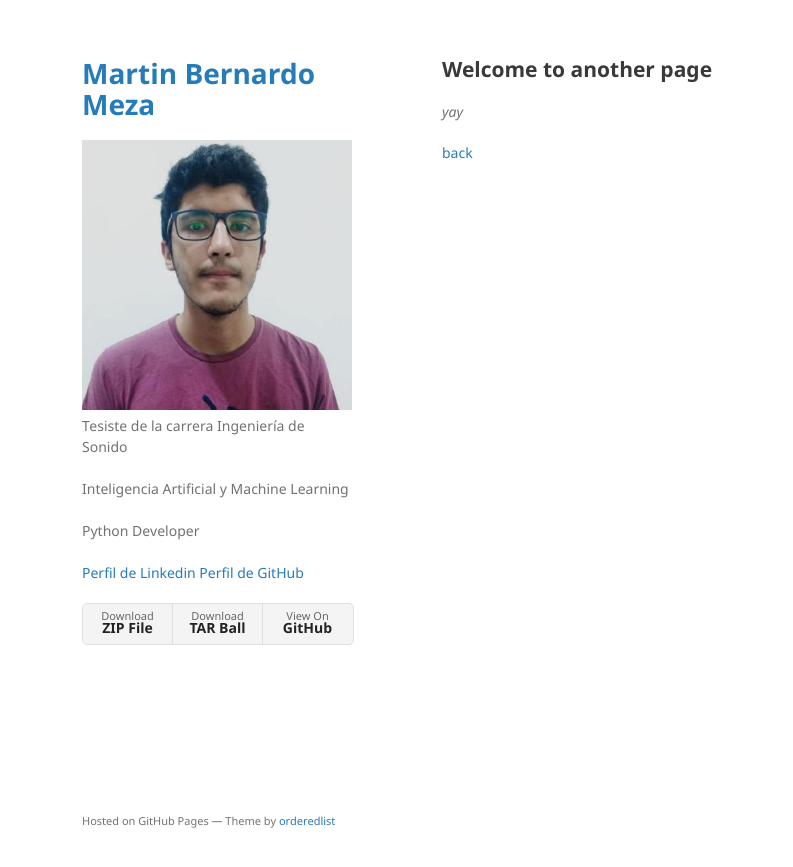
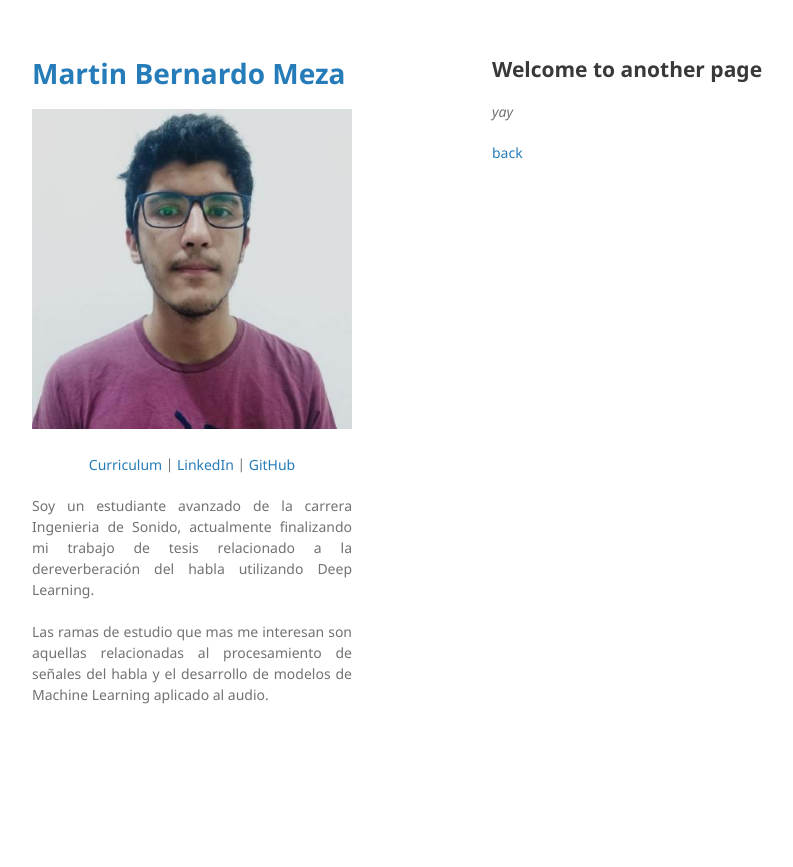
Before and after one commit to martinBmeza/martinBmeza.github.io, a Jekyll site: the page built from another-page.md, in a window 1280 px wide. Shown: the top 867 px of the page, without its empty margins (128-921 px from the left). Built offline with Jekyll 4.4.1, drawn with Linux system fonts in a browser that asks for light colours.

Commit message:
Agregando CV y descripccion corta

```diff
--- a/_config.yml
+++ b/_config.yml
@@ -1,15 +1,18 @@
 title: Martin Bernardo Meza
 logo: /assets/img/logo.png
 description:
-    Tesiste de la carrera Ingeniería de Sonido
+    <p align="center">
+    <a href="pdf/resume.pdf">Curriculum</a> |
+    <a href="https://www.linkedin.com/in/martin-bernardo-meza/">LinkedIn</a> |
+    <a href="https://github.com/martinBmeza">GitHub</a>
+    </p>
+
+    <p align="justify">
+    Soy un estudiante avanzado de la carrera Ingenieria de Sonido, actualmente finalizando mi trabajo de tesis relacionado a la dereverberación del habla utilizando Deep Learning.
     <br><br>
-    Inteligencia Artificial y Machine Learning
-    <br><br>
-    Python Developer
-    <br><br>
-    <a href="https://www.linkedin.com/in/martin-bernardo-meza/">Perfil de Linkedin</a>
-    <a href="https://github.com/martinBmeza">Perfil de GitHub</a>
+    Las ramas de estudio que mas me interesan son aquellas relacionadas al procesamiento de señales del habla y el desarrollo de modelos de Machine Learning aplicado al audio.
+    </p>
 
-show_downloads: true
+show_downloads: false
 google_analytics: G-S0SP1Y5PQB
 theme: jekyll-theme-minimal
--- a/_layouts/default.html
+++ b/_layouts/default.html
@@ -27,9 +27,6 @@
         <p class="view"><a href="{{ site.github.repository_url }}">View the Project on GitHub <small>{{ site.github.repository_nwo }}</small></a></p>
         {% endif %}
 
-        {% if site.github.is_user_page %}
-        <p class="view"><a href="{{ site.github.owner_url }}">View My GitHub Profile</a></p>
-        {% endif %}
 
         {% if site.show_downloads %}
         <ul class="downloads">
@@ -45,10 +42,8 @@
 
       </section>
       <footer>
-        {% if site.github.is_project_page %}
-        <p>This project is maintained by <a href="{{ site.github.owner_url }}">{{ site.github.owner_name }}</a></p>
-        {% endif %}
-        <p><small>Hosted on GitHub Pages &mdash; Theme by <a href="https://github.com/orderedlist">orderedlist</a></small></p>
+
+
       </footer>
     </div>
     <script src="{{ "/assets/js/scale.fix.js" | relative_url }}"></script>
--- a/_sass/jekyll-theme-minimal.scss
+++ b/_sass/jekyll-theme-minimal.scss
@@ -56,7 +56,7 @@ a:hover small {
 }
 
 .wrapper {
-  width:860px;
+  width:960px;
   margin:0 auto;
 }
 
@@ -119,7 +119,7 @@ kbd {
 }
 
 header {
-  width:270px;
+  width:320px;
   float:left;
   position:fixed;
   -webkit-font-smoothing:subpixel-antialiased;
```
Also changed, not shown: 9 other files.
